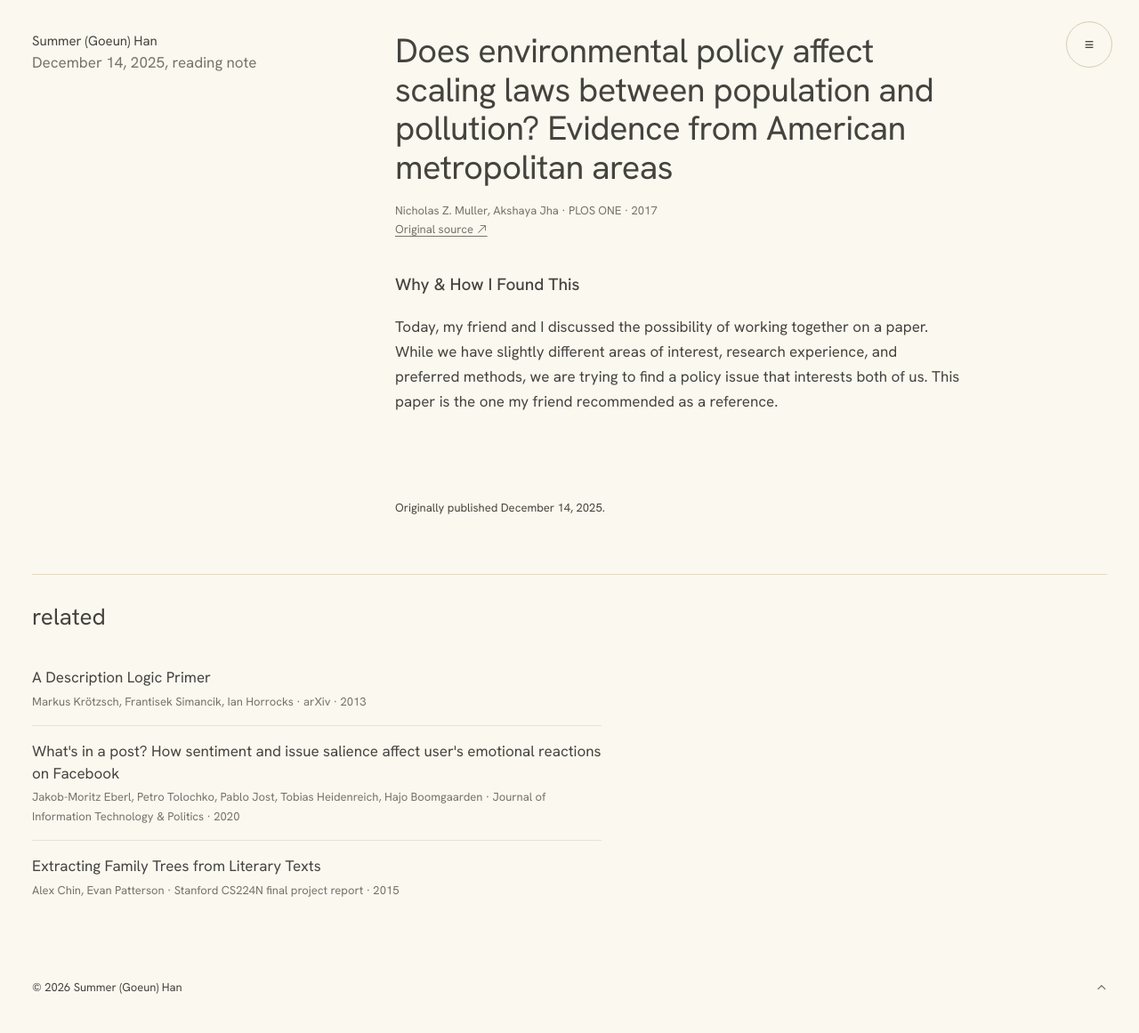
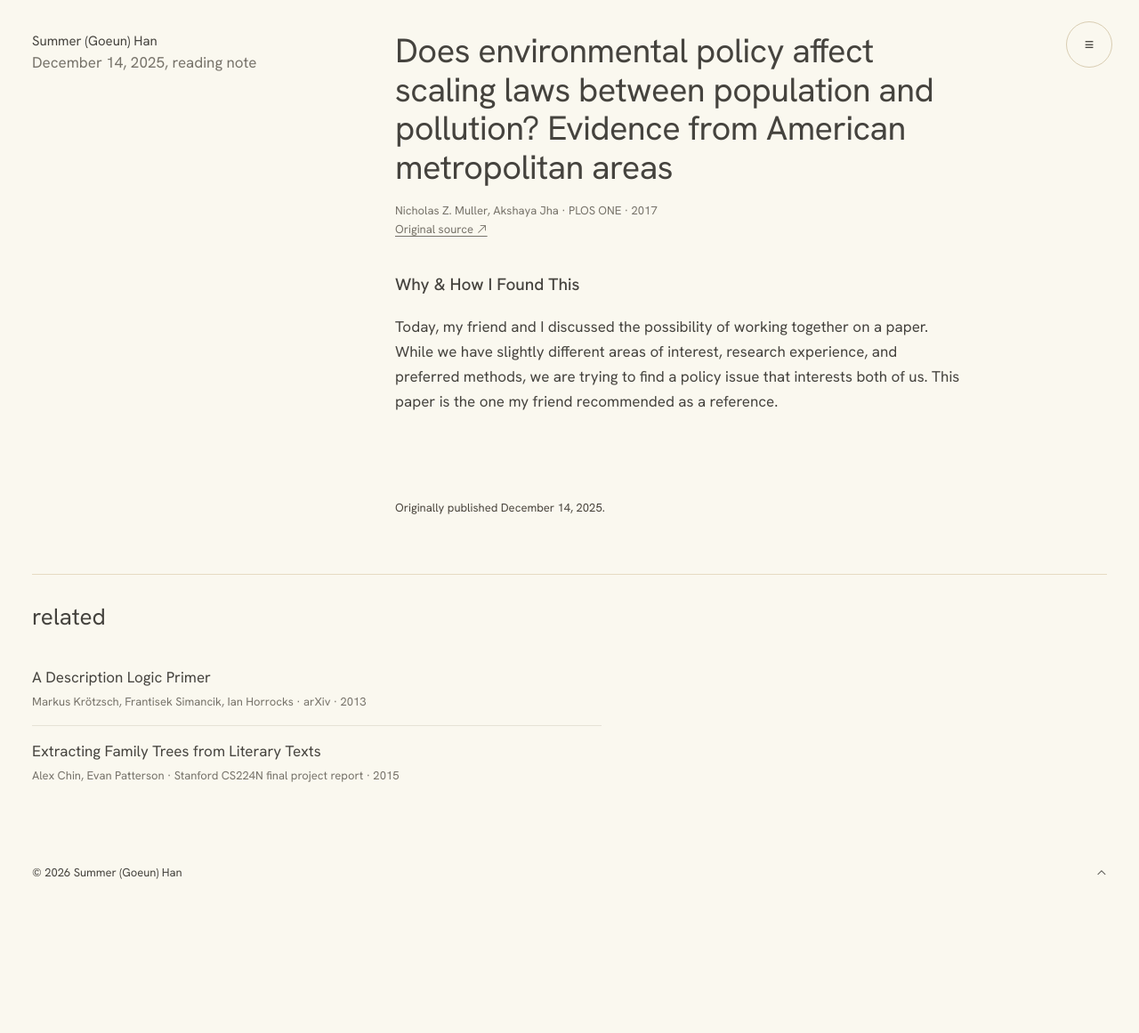
Before and after one commit to hangoeun16/hangoeun16.github.io, a Jekyll site: the page built from _lit_review/2025-12-14-does_environmental_policy_affect_scaling_laws.markdown, in a window 1280 px wide. Shown: the whole page at 89% size. Built offline with Jekyll 4.4.1, drawn with Linux system fonts in a browser that asks for light colours; some web fonts are replaced; after the commit the page ends 1032 px from its top, so only the background shows below that.

Commit message:
Hide two reading notes

```diff
--- a/_layouts/note.html
+++ b/_layouts/note.html
@@ -2,7 +2,7 @@
 layout: default
 ---
 <div class="post-page" id="top">
-{%- assign docs = site[page.collection] | where_exp: "p", "p.url != page.url" | where_exp: "p", "p.type != 'course_index'" | where_exp: "p", "p.date" | sort: "date" | reverse -%}
+{%- assign docs = site[page.collection] | where_exp: "p", "p.url != page.url" | where_exp: "p", "p.hidden != true" | where_exp: "p", "p.type != 'course_index'" | where_exp: "p", "p.date" | sort: "date" | reverse -%}
 {%- if page.course -%}
   {%- assign same = docs | where: "course", page.course -%}
   {%- assign rest = docs | where_exp: "p", "p.course != page.course" -%}
--- a/_lit_review/2025-12-14-does_environmental_policy_affect_scaling_laws.markdown
+++ b/_lit_review/2025-12-14-does_environmental_policy_affect_scaling_laws.markdown
@@ -5,6 +5,8 @@ giscus_comments: true
 date: 2025-12-14
 bib_id: mullerenvironmental
 library_type: paper
+hidden: true
+sitemap: false
 authors: "Nicholas Z. Muller, Akshaya Jha"
 source: "PLOS ONE"
 pub_year: "2017"
--- a/_lit_review/2025-12-18-whats_in_a_post.markdown
+++ b/_lit_review/2025-12-18-whats_in_a_post.markdown
@@ -5,6 +5,8 @@ giscus_comments: true
 date: 2025-12-18
 bib_id: Eberl
 library_type: paper
+hidden: true
+sitemap: false
 authors: "Jakob-Moritz Eberl, Petro Tolochko, Pablo Jost, Tobias Heidenreich, Hajo Boomgaarden"
 source: "Journal of Information Technology & Politics"
 pub_year: "2020"
--- a/library.html
+++ b/library.html
@@ -11,7 +11,7 @@ permalink: /library/
 <div class="lib">
 <h1 class="page-title">library</h1>
 
-{%- assign reads = site.lit_review | sort: "title" -%}
+{%- assign reads = site.lit_review | where_exp: "p", "p.hidden != true" | sort: "title" -%}
 {%- assign kinds = "paper:Papers,article:Articles" | split: "," -%}
 {%- for k in kinds -%}
   {%- assign key = k | split: ":" | first -%}
```
